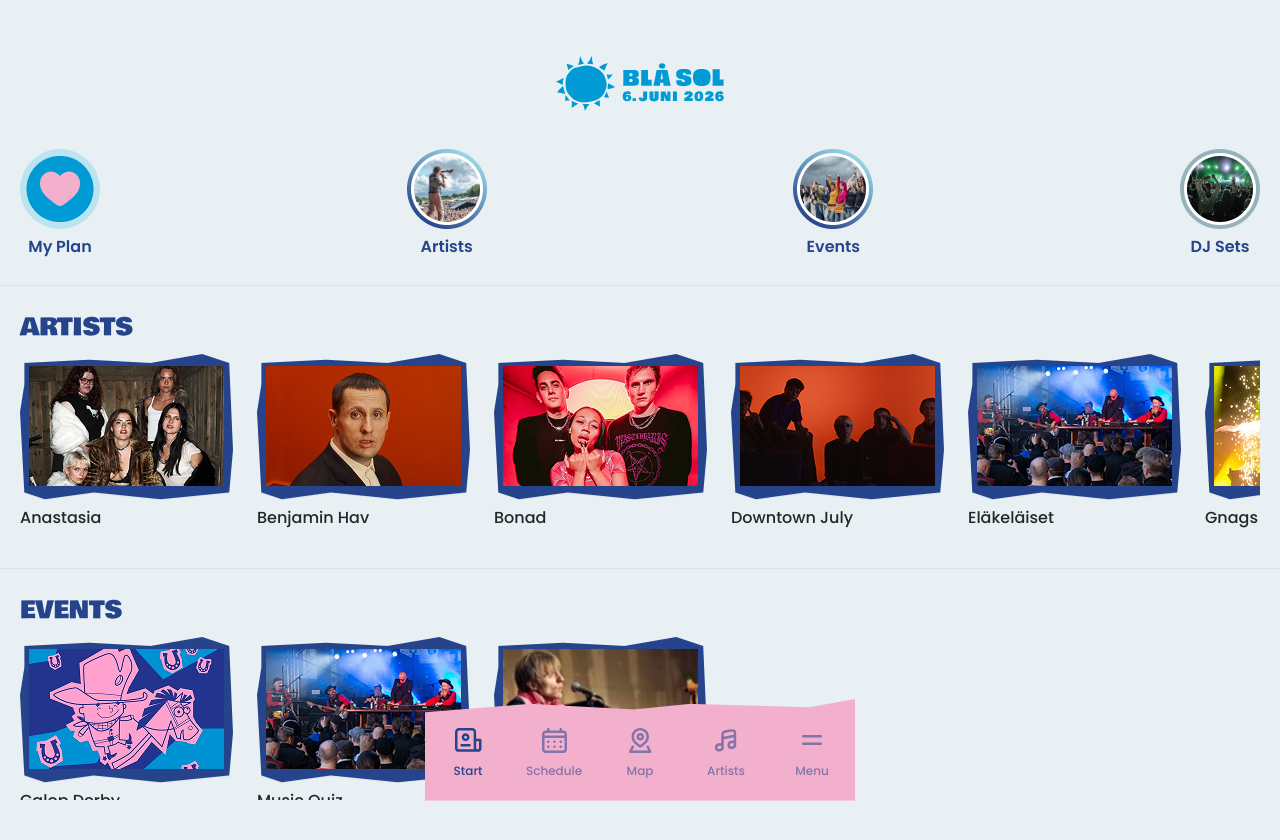
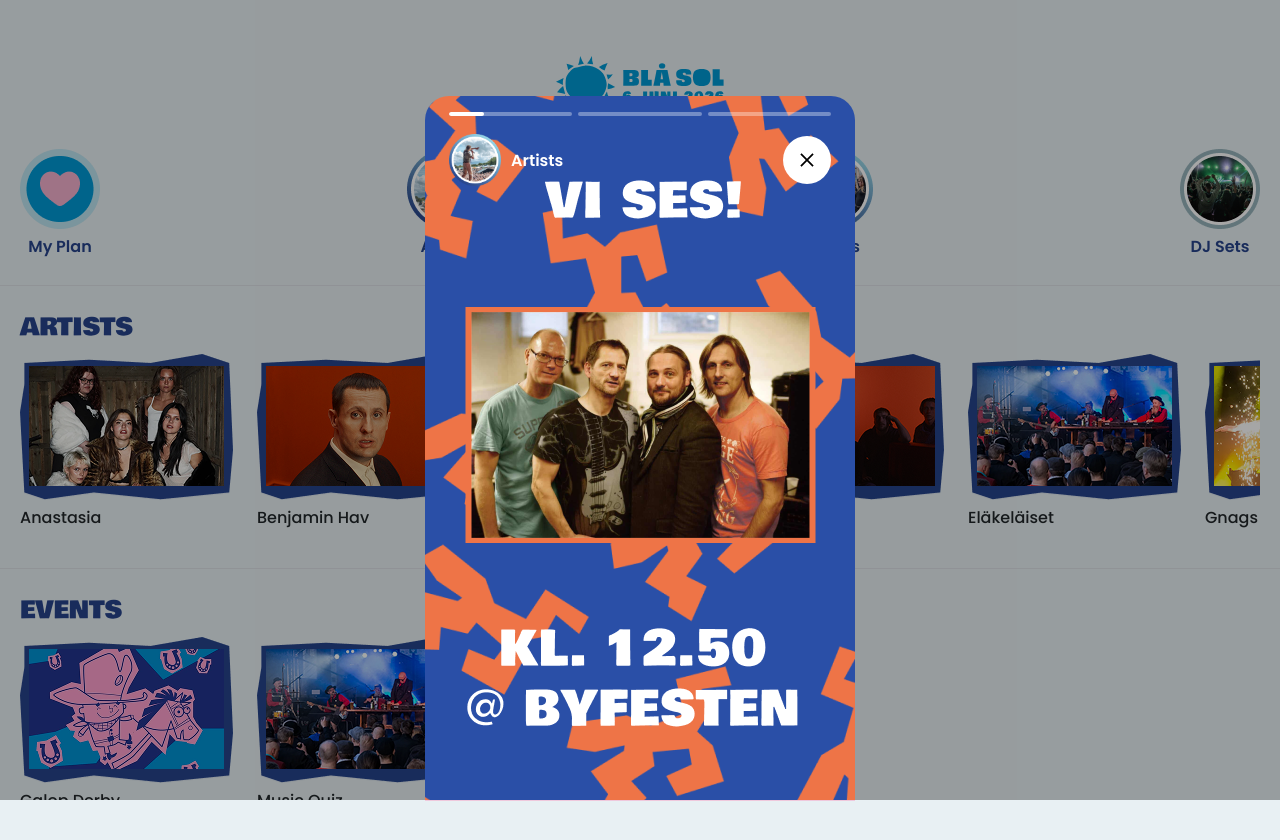
Before and after one commit to ArnasSo/festival, a React (Vite) app in the folder festival-app/: page / in a window 1280 px wide. Both pictures are taken after a click on the button "Artists". Shown: the top 840 px of the page. Built offline with nearby package versions, Linux system fonts and the light colour scheme.

Commit message:
highlights

```diff
--- a/festival-app/src/components/overlays/HighlightOverlay/HighlightOverlay.jsx
+++ b/festival-app/src/components/overlays/HighlightOverlay/HighlightOverlay.jsx
@@ -1,5 +1,69 @@
-export default function HighlightOverlay() {
-    return (
-        <></>
-    );
+import { useEffect, useState } from "react";
+import ProgressBar from "../../ui/ProgressBar/ProgressBar";
+import styles from "./HighlightOverlay.module.css";
+
+import closeIcon from "../../../assets/icon/close.svg";
+
+export default function HighlightOverlay({
+  title,
+  bubbleImage,
+  slides,
+  onClose,
+}) {
+  const [currentIndex, setCurrentIndex] = useState(0);
+
+  const goNext = () => {
+    if (currentIndex >= slides.length - 1) {
+      onClose();
+      return;
+    }
+
+    setCurrentIndex(currentIndex + 1);
+  };
+
+  useEffect(() => {
+    const timer = setTimeout(() => {
+      goNext();
+    }, 10000);
+
+    return () => clearTimeout(timer);
+  }, [currentIndex]);
+
+  return (
+    <div className={styles.overlay}>
+      <section
+        className={styles.story}
+        onClick={goNext}
+        style={{ backgroundImage: `url(${slides[currentIndex]})` }}
+      >
+        <div className={styles.progressRow}>
+          {slides.map((slide, index) => (
+            <ProgressBar
+              key={slide}
+              active={index === currentIndex}
+              completed={index < currentIndex}
+            />
+          ))}
+        </div>
+
+        <div className={styles.header}>
+          <div className={styles.bubble}>
+            <img src={bubbleImage} alt="" />
+          </div>
+
+          <span>{title}</span>
+        </div>
+
+        <button
+          className={styles.closeButton}
+          onClick={(event) => {
+            event.stopPropagation();
+            onClose();
+          }}
+        >
+          <img src={closeIcon} alt="" />
+        </button>
+      </section>
+    </div>
+  );
 }
--- a/festival-app/src/components/overlays/HighlightOverlay/HighlightOverlay.module.css
+++ b/festival-app/src/components/overlays/HighlightOverlay/HighlightOverlay.module.css
@@ -0,0 +1,91 @@
+.overlay {
+  position: fixed;
+  inset: 0;
+  z-index: 260;
+
+  display: flex;
+  justify-content: center;
+  align-items: flex-end;
+
+  background-color: rgba(0, 0, 0, 0.35);
+}
+
+.story {
+  position: relative;
+
+  width: 100%;
+  max-width: 430px;
+  height: 88vh;
+
+  padding: 16px 24px;
+
+  background-size: cover;
+  background-position: center;
+
+  border-radius: 24px 24px 0 0;
+  overflow: hidden;
+
+  animation: slideUp 0.25s ease-out;
+}
+
+.progressRow {
+  display: flex;
+  gap: 6px;
+
+  margin-bottom: 18px;
+}
+
+.header {
+  display: flex;
+  align-items: center;
+  gap: 10px;
+
+  font-family: var(--font-family-02);
+  font-size: var(--font-size-md);
+  font-weight: var(--font-weight-b);
+  color: var(--text-01);
+}
+
+.bubble {
+  width: 52px;
+  height: 52px;
+}
+
+.bubble img {
+  width: 100%;
+  height: 100%;
+  object-fit: contain;
+}
+
+.closeButton {
+  position: absolute;
+  top: 40px;
+  right: 24px;
+
+  width: 48px;
+  height: 48px;
+
+  display: flex;
+  align-items: center;
+  justify-content: center;
+
+  border: 0;
+  border-radius: 50%;
+  background-color: var(--raw-neutral-01);
+  padding: 0;
+}
+
+.closeButton img {
+  width: 24px;
+  height: 24px;
+}
+
+@keyframes slideUp {
+  from {
+    transform: translateY(100%);
+  }
+
+  to {
+    transform: translateY(0);
+  }
+}
--- a/festival-app/src/components/ui/ProgressBar/ProgressBar.jsx
+++ b/festival-app/src/components/ui/ProgressBar/ProgressBar.jsx
@@ -1,5 +1,15 @@
-export default function ProgressBar() {
-    return (
-        <></>
-    );
+import styles from "./ProgressBar.module.css";
+
+export default function ProgressBar({ active, completed }) {
+  return (
+    <div className={styles.track}>
+      <div
+        className={`
+          ${styles.fill}
+          ${active ? styles.active : ""}
+          ${completed ? styles.completed : ""}
+        `}
+      />
+    </div>
+  );
 }
--- a/festival-app/src/components/ui/ProgressBar/ProgressBar.module.css
+++ b/festival-app/src/components/ui/ProgressBar/ProgressBar.module.css
@@ -0,0 +1,34 @@
+.track {
+  flex: 1;
+  height: 4px;
+
+  background-color: rgba(255, 255, 255, 0.35);
+  border-radius: 100px;
+  overflow: hidden;
+}
+
+.fill {
+  width: 0;
+  height: 100%;
+
+  background-color: var(--raw-neutral-01);
+  border-radius: 100px;
+}
+
+.active {
+  animation: fillProgress 10s linear forwards;
+}
+
+.completed {
+  width: 100%;
+}
+
+@keyframes fillProgress {
+  from {
+    width: 0;
+  }
+
+  to {
+    width: 100%;
+  }
+}
--- a/festival-app/src/pages/LandingPage/LandingPage.jsx
+++ b/festival-app/src/pages/LandingPage/LandingPage.jsx
@@ -5,14 +5,21 @@
 import DetailOverlay from "../../components/overlays/DetailOverlay/DetailOverlay";
 import MyPlanOverlay from "../../components/overlays/MyPlanOverlay/MyPlanOverlay";
 import Header from "../../components/layout/Header/Header";
+import HighlightCard from "../../components/cards/HighlightCard/HighlightCard";
+import HighlightOverlay from "../../components/overlays/HighlightOverlay/HighlightOverlay";
 import styles from "./LandingPage.module.css";
-
-import HighlightCard from "../../components/cards/HighlightCard/HighlightCard";
 
 import myPlanImg from "../../assets/image/higlight-img/btn-my-plan.png";
 import artistsImg from "../../assets/image/higlight-img/btn-activate-artists.png";
 import eventsImg from "../../assets/image/higlight-img/btn-activate-events.png";
 import djImg from "../../assets/image/higlight-img/btn-deactivate-dj.png";
+
+import artist1 from "../../assets/image/higlight-img/artist1.png";
+import artist2 from "../../assets/image/higlight-img/artist2.png";
+import artist3 from "../../assets/image/higlight-img/artist3.png";
+
+import event1 from "../../assets/image/higlight-img/event1.png";
+import event2 from "../../assets/image/higlight-img/event2.png";
 
 export default function LandingPage() {
   const artists = eventsData.filter((event) => event.type === "artist");
@@ -20,6 +27,7 @@
 
   const [selectedEventId, setSelectedEventId] = useState(null);
   const [showMyPlan, setShowMyPlan] = useState(false);
+  const [activeHighlight, setActiveHighlight] = useState(null);
 
   const { savedEvents, toggleSaved } = useOutletContext();
 
@@ -30,6 +38,19 @@
   const plannedEvents = eventsData.filter((event) =>
     savedEvents.includes(event.id)
   );
+
+  const highlightData = {
+    artists: {
+      title: "Artists",
+      bubbleImage: artistsImg,
+      slides: [artist1, artist2, artist3],
+    },
+    events: {
+      title: "Events",
+      bubbleImage: eventsImg,
+      slides: [event1, event2],
+    },
+  };
 
   useEffect(() => {
     document.body.classList.add("no-scroll");
@@ -42,6 +63,7 @@
   return (
     <div className={styles.landingPage}>
       <Header />
+
       <section className={styles.quickLinks}>
         <HighlightCard
           label="My Plan"
@@ -52,13 +74,13 @@
         <HighlightCard
           label="Artists"
           image={artistsImg}
-    onClick={() => console.log("Open artists highlight later")}
+          onClick={() => setActiveHighlight("artists")}
         />
 
         <HighlightCard
           label="Events"
           image={eventsImg}
-    onClick={() => console.log("Open events highlight later")}
+          onClick={() => setActiveHighlight("events")}
         />
 
         <HighlightCard
@@ -120,6 +142,15 @@
           onClose={() => setShowMyPlan(false)}
         />
       )}
+
+      {activeHighlight && (
+        <HighlightOverlay
+          title={highlightData[activeHighlight].title}
+          bubbleImage={highlightData[activeHighlight].bubbleImage}
+          slides={highlightData[activeHighlight].slides}
+          onClose={() => setActiveHighlight(null)}
+        />
+      )}
     </div>
   );
 }
```
Also changed, not shown: festival-app/src/assets/image/logo-img/blasol.png (added). Lines whose indentation alone changed are shown as unchanged.
